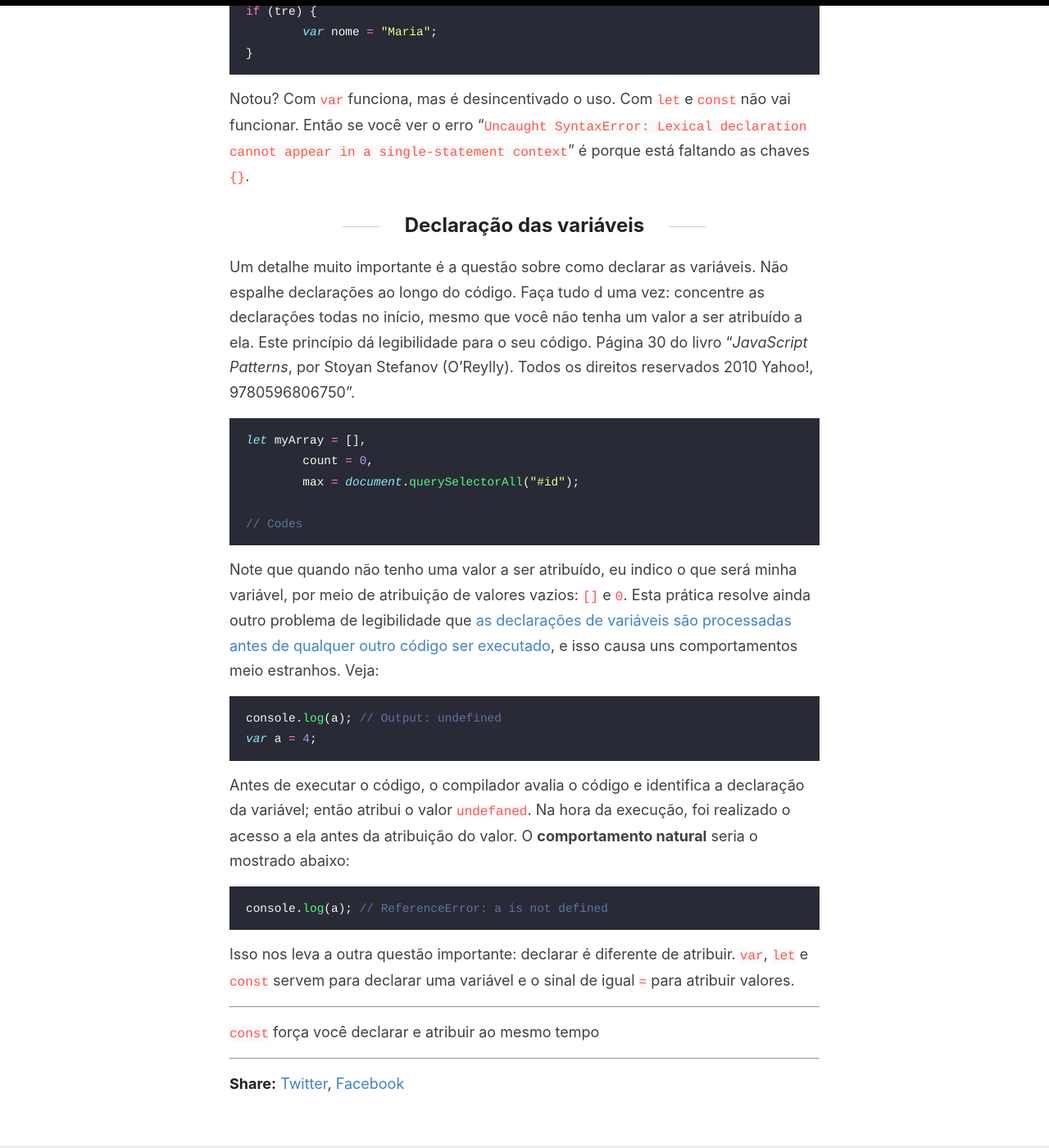
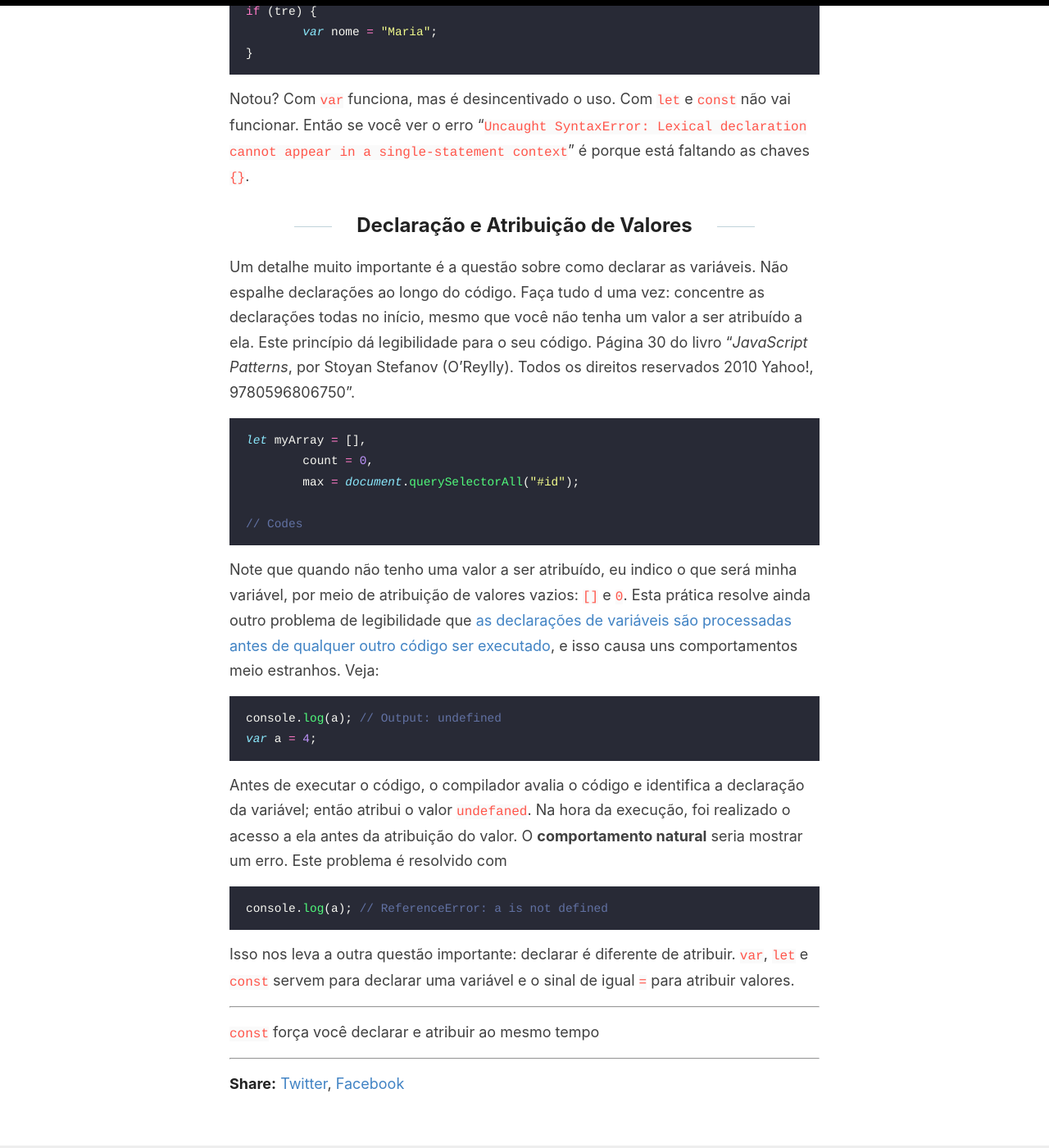
Before and after one commit to mrgenesis/mrgenesis, a Jekyll site: the page built from _posts/2020-04-19-Domine-Tudo-Sobre-var-let-e-const.md, in a window 1280 px wide and 1400 px high, scrolled down 5247 px. Shown: the whole window at 82% size. Built offline with Jekyll 4.4.1, drawn with Linux system fonts in a browser that asks for light colours; comment, search, counter and statistics services are not loaded.

Commit message:
_posts/2020-04-19-Domine-Tudo-Sobre-var-let-e-const.md updated from https://stackedit.io/

````diff
--- a/_posts/2020-04-19-Domine-Tudo-Sobre-var-let-e-const.md
+++ b/_posts/2020-04-19-Domine-Tudo-Sobre-var-let-e-const.md
@@ -154,7 +154,7 @@ if (tre) {
 ```
 Notou? Com `var` funciona, mas é desincentivado o uso. Com `let` e `const` não vai funcionar. Então se você ver o erro "`Uncaught SyntaxError: Lexical declaration cannot appear in a single-statement context`" é porque está faltando as chaves `{}`.
 
-## Declaração das variáveis
+## Declaração e Atribuição de Valores
 Um detalhe muito importante é a questão sobre como declarar as variáveis. Não espalhe declarações ao longo do código. Faça tudo d uma vez: concentre as declarações todas no início, mesmo que você não tenha um valor a ser atribuído a ela. Este princípio dá legibilidade para o seu código.
 Página 30 do livro "*JavaScript Patterns*, por Stoyan Stefanov (O'Reylly). Todos os direitos reservados 2010 Yahoo!, 9780596806750".
 ```js
@@ -173,7 +173,7 @@ console.log(a); // Output: undefined
 var a = 4;
 ```
 Antes de executar o código, o compilador avalia o código e identifica a declaração da variável; então atribui o valor `undefaned`. Na hora da execução, foi realizado o acesso a ela antes da atribuição do valor.
-O **comportamento natural** seria o mostrado abaixo:
+O **comportamento natural** seria mostrar um erro. Este problema é resolvido com
 ```js
 console.log(a); // ReferenceError: a is not defined
 ```
````
Also changed, not shown: other parts of _posts/2020-04-19-Domine-Tudo-Sobre-var-let-e-const.md (+1 -1 lines).
